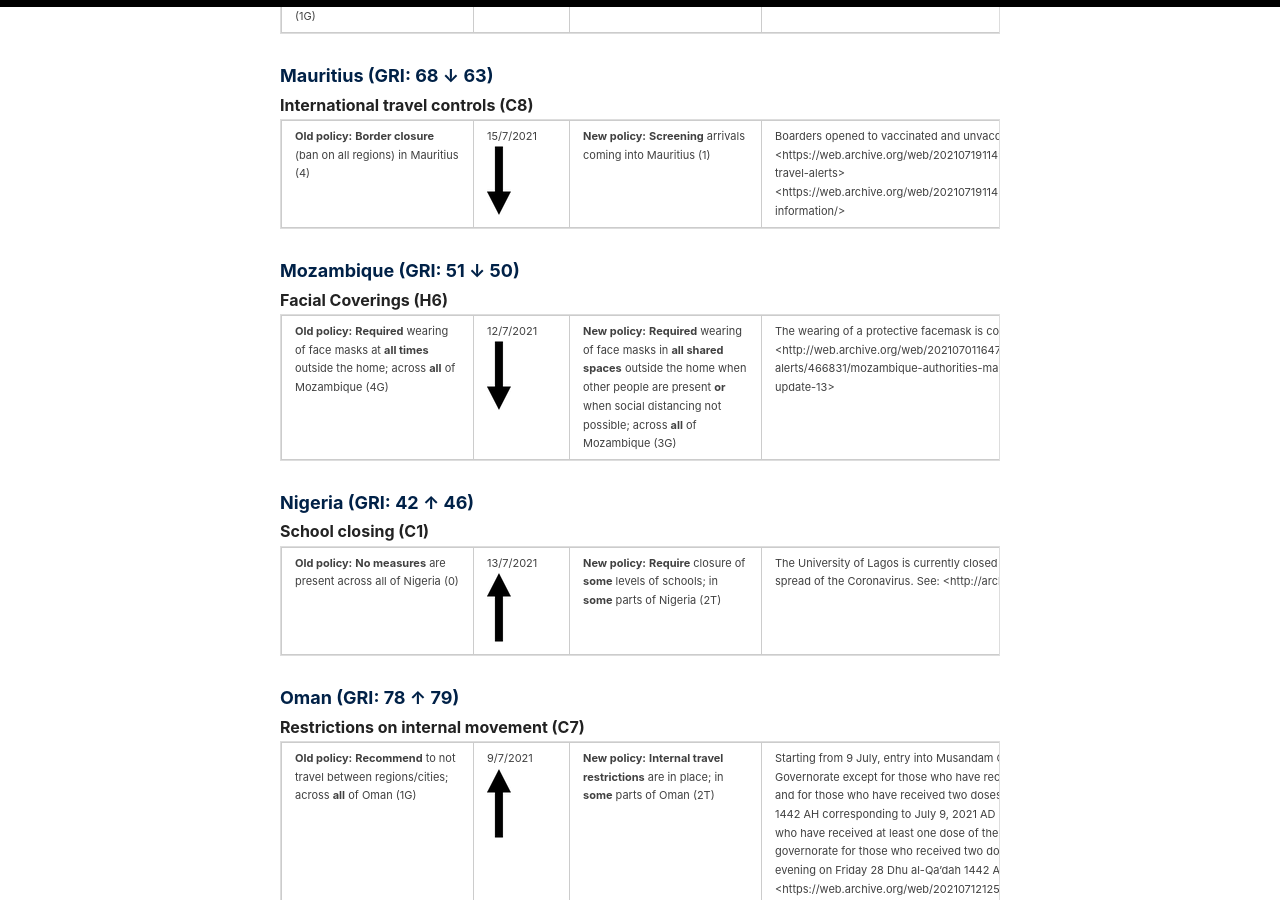
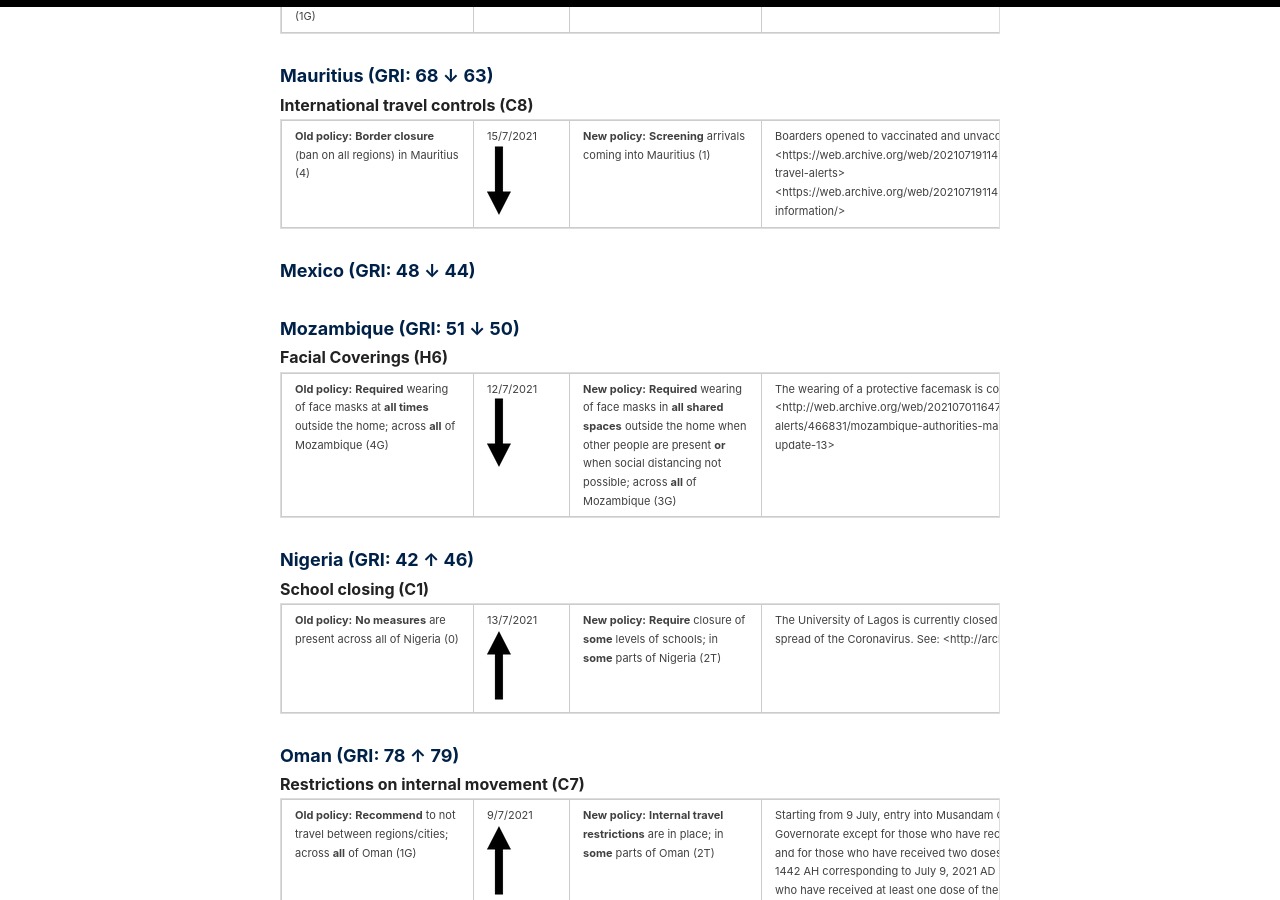
Before and after one commit to OxCGRT/oxcgrt.github.io, a Jekyll site: the page built from _pages/recent-changes.md, in a window 1280 px wide and 900 px high, scrolled down 7714 px. Built offline with Jekyll 4.4.1, drawn with Linux system fonts in a browser that asks for light colours; some of the changed text lies outside the part shown.

Commit message:
Automated run of latest changes

```diff
--- a/_pages/recent-changes.md
+++ b/_pages/recent-changes.md
@@ -59,12 +59,12 @@ publication](https://doi.org/10.1038/s41562-021-01079-8).
 </div><div><a href="#kosovo-gri-49--49">Kosovo (GRI: 49 ↓ 49)</a>
 </div><div><a href="#macao-gri-46--43">Macao (GRI: 46 ↓ 43)</a>
 </div><div><a href="#mauritius-gri-68--63">Mauritius (GRI: 68 ↓ 63)</a>
+</div><div><a href="#mexico-gri-48--44">Mexico (GRI: 48 ↓ 44)</a>
 </div><div><a href="#mozambique-gri-51--50">Mozambique (GRI: 51 ↓ 50)</a>
 </div><div><a href="#peru-gri-70--69">Peru (GRI: 70 ↓ 69)</a>
 </div><div><a href="#portugal-gri-70--69">Portugal (GRI: 70 ↓ 69)</a>
 </div><div><a href="#qatar-gri-60--59">Qatar (GRI: 60 ↓ 59)</a>
 </div><div><a href="#sweden-gri-53--46">Sweden (GRI: 53 ↓ 46)</a>
-</div><div><a href="#turkmenistan-gri-53--47">Turkmenistan (GRI: 53 ↓ 47)</a>
 </div><div><a href="#united kingdom-gri-64--58">United Kingdom (GRI: 64 ↓ 58)</a>
 </div><div><a href="#uruguay-gri-60--59">Uruguay (GRI: 60 ↓ 59)</a>
 </div><div><a href="#zambia-gri-43--31">Zambia (GRI: 43 ↓ 31)</a>
@@ -2313,6 +2313,8 @@ PCR test.
 </div>
 
 </div>
+
+### Mexico (GRI: 48 ↓ 44)
 
 ### Mozambique (GRI: 51 ↓ 50)
 
```
Also changed, not shown: other parts of _pages/recent-changes.md (+0 -2 lines), images/changes-map.png.
